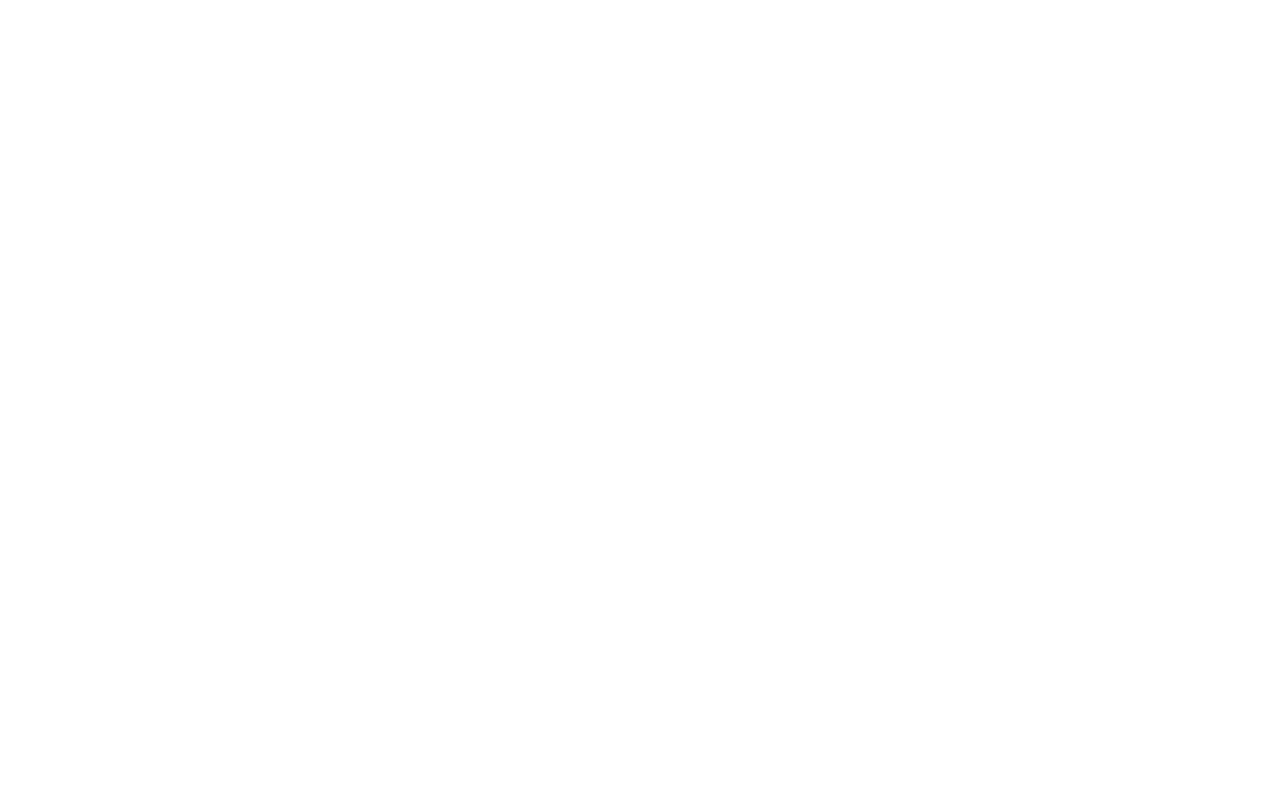
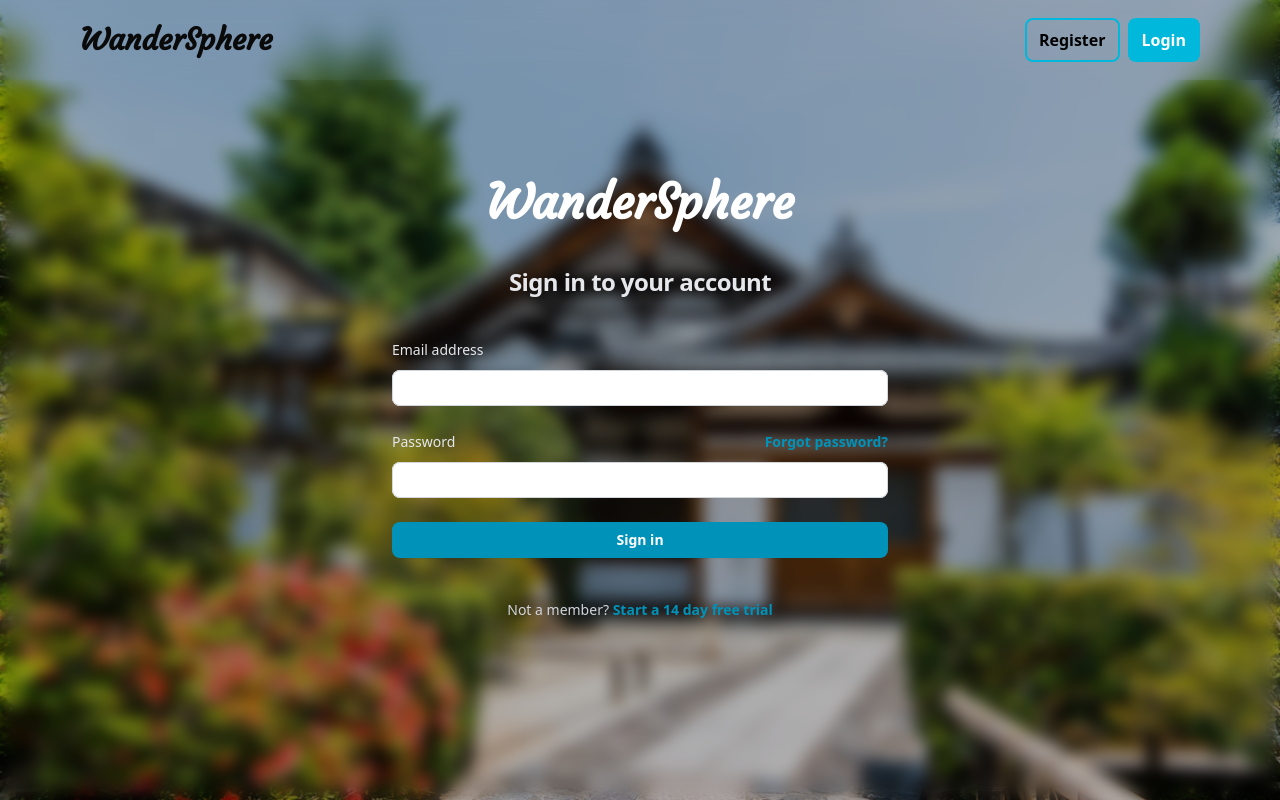
Before and after one commit to A-B-H-I-S-H-E-K-S-H-A-W/travelling-website, a React (Vite) app in the folder client/: page /auth/v1/register in a window 1280 px wide. Before the commit this address had no page. Built offline with nearby package versions, Linux system fonts and the light colour scheme.

Commit message:
Made register route and link

```diff
--- a/client/src/App.jsx
+++ b/client/src/App.jsx
@@ -10,6 +10,7 @@
         <Routes>
           <Route path="/" element={<Home />} />
           <Route path="/auth/v1/login" element={<Login />} />
+          <Route path="/auth/v1/register" element={<Login />} />
         </Routes>
       </BrowserRouter>
     </>
--- a/client/src/components/user/Navbar.jsx
+++ b/client/src/components/user/Navbar.jsx
@@ -1,24 +1,31 @@
 import React from "react";
 import { ButtonOutline, ButtonSolid } from "../common/Button";
+import { Link } from "react-router-dom";
 
 const Navbar = () => {
   return (
     <>
       <div className="flex fixed z-50 top-0 w-full backdrop-blur-md items-center justify-between md:px-20 px-5 h-20">
         <div className="Logo">
+          <Link to={"/"}>
             <h1 className="md:text-3xl text-2xl font-semibold style-regular">
               WanderSphere
             </h1>
+          </Link>
         </div>
         <div className="space-x-2">
+          <Link to={"/auth/v1/register"}>
             <ButtonOutline
               title={"Register"}
               className={"md:px-3 px-2 py-1 md:py-2 rounded-md"}
             />
+          </Link>
+          <Link to={"/auth/v1/login"}>
             <ButtonSolid
               title={"Login"}
               className={"md:px-3 px-2 py-1 md:py-2 rounded-md"}
             />
+          </Link>
         </div>
       </div>
     </>
```
Lines whose indentation alone changed are shown as unchanged.
